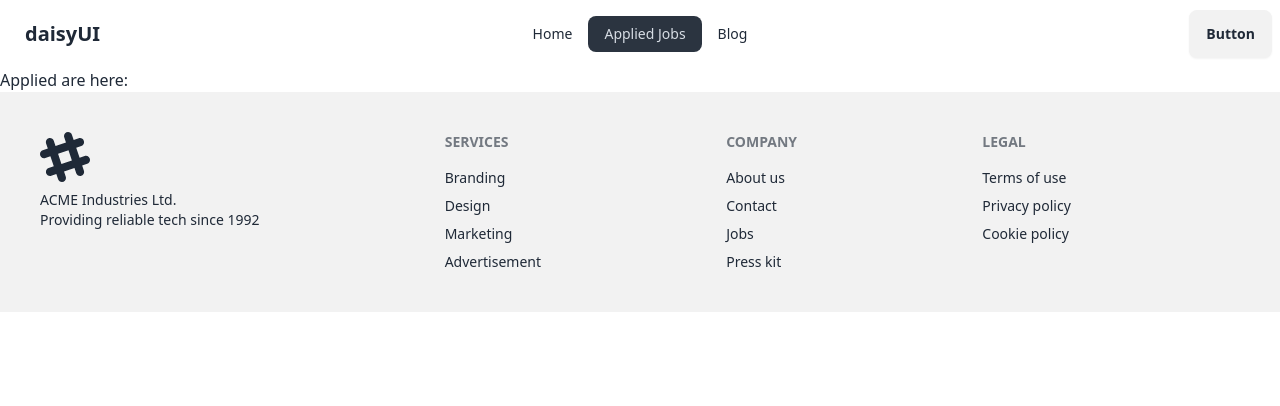
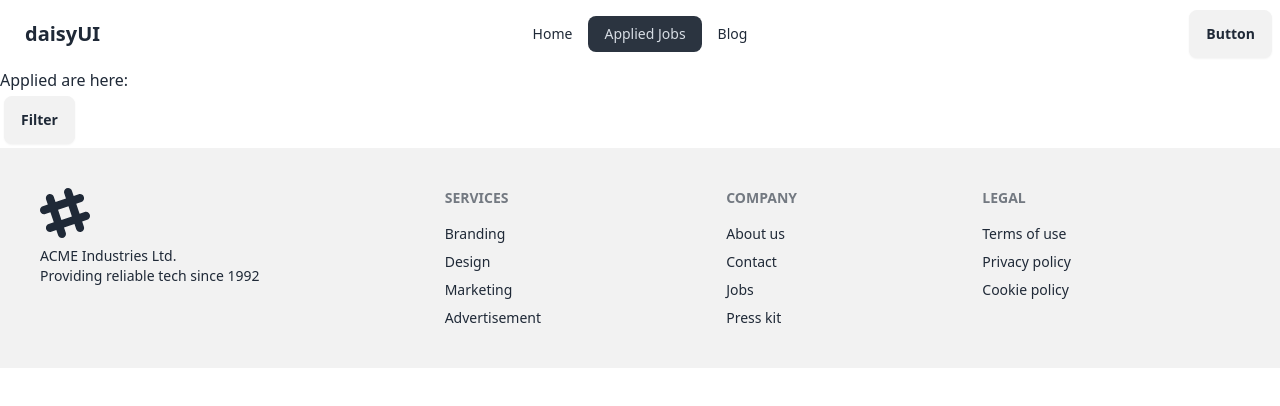
Before and after one commit to mdgsaruar710344/Career-Hub-React, a React (Vite) app: page /applied in a window 1280 px wide. Shown: the top 406 px of the page. Built offline with nearby package versions, Linux system fonts and the light colour scheme.

Commit message:
added filter menu from daisyUI

```diff
--- a/src/components/AppliedJobs/AppliedJobs.jsx
+++ b/src/components/AppliedJobs/AppliedJobs.jsx
@@ -4,21 +4,21 @@
 
 const AppliedJobs = () => {
 
-  const [appliedjobs,setAppliedJobs]=useState([]);
+  const [appliedjobs, setAppliedJobs] = useState([]);
 
 
-  useEffect(()=>{
+  useEffect(() => {
 
 
-      fetch('jobs.json')
-      .then(res=>res.json())
-      .then(jobs=>{
-        if(jobs.length>0){
-          let matchingJobarray=[];
-          const jobsfromLS= getStoredApplication();
-          for(const id of jobsfromLS){
-          const matchedJob=  jobs.find(job=>job.id==id);
-         matchingJobarray.push(matchedJob);
+    fetch('jobs.json')
+      .then(res => res.json())
+      .then(jobs => {
+        if (jobs.length > 0) {
+          let matchingJobarray = [];
+          const jobsfromLS = getStoredApplication();
+          for (const id of jobsfromLS) {
+            const matchedJob = jobs.find(job => job.id == id);
+            matchingJobarray.push(matchedJob);
 
           }
           setAppliedJobs(matchingJobarray);
@@ -28,7 +28,7 @@
       })
 
 
-},[]);
+  }, []);
 
 
 
@@ -36,7 +36,17 @@
   return (
     <div>
       Applied are here:
-      {appliedjobs? appliedjobs.map(job=><AppliedJob key={job.id} job={job}></AppliedJob>):'No jobs'}
+      <div>
+        <details className="dropdown">
+          <summary className="btn m-1">Filter</summary>
+          <ul className="menu dropdown-content bg-base-100 rounded-box z-[1] w-52 p-2 shadow">
+            <li><a>All</a></li>
+            <li><a>Remote</a></li>
+            <li><a>Onsite</a></li>
+          </ul>
+        </details>
+      </div>
+      {appliedjobs ? appliedjobs.map(job => <AppliedJob key={job.id} job={job}></AppliedJob>) : 'No jobs'}
     </div>
   );
 };
```
